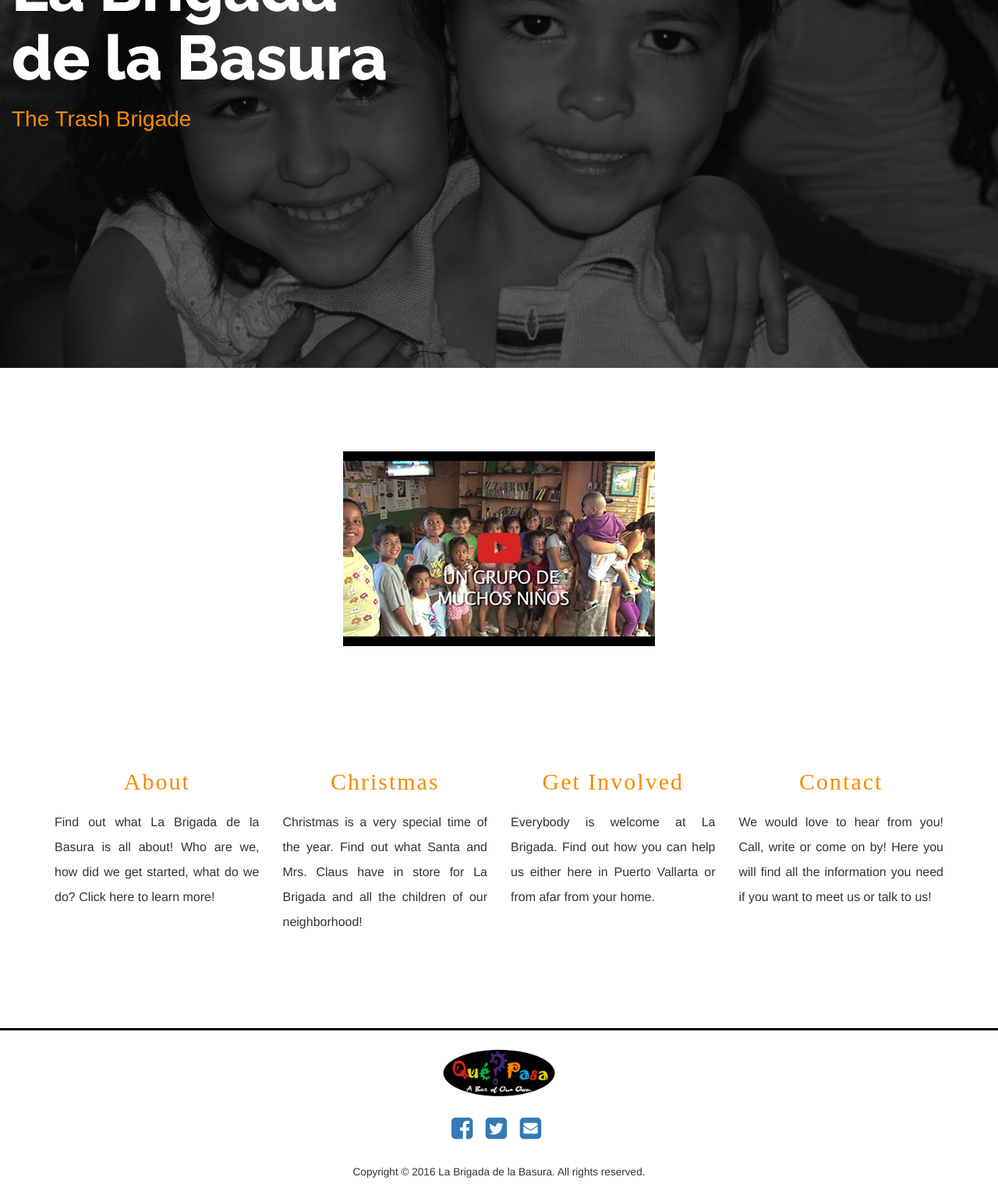
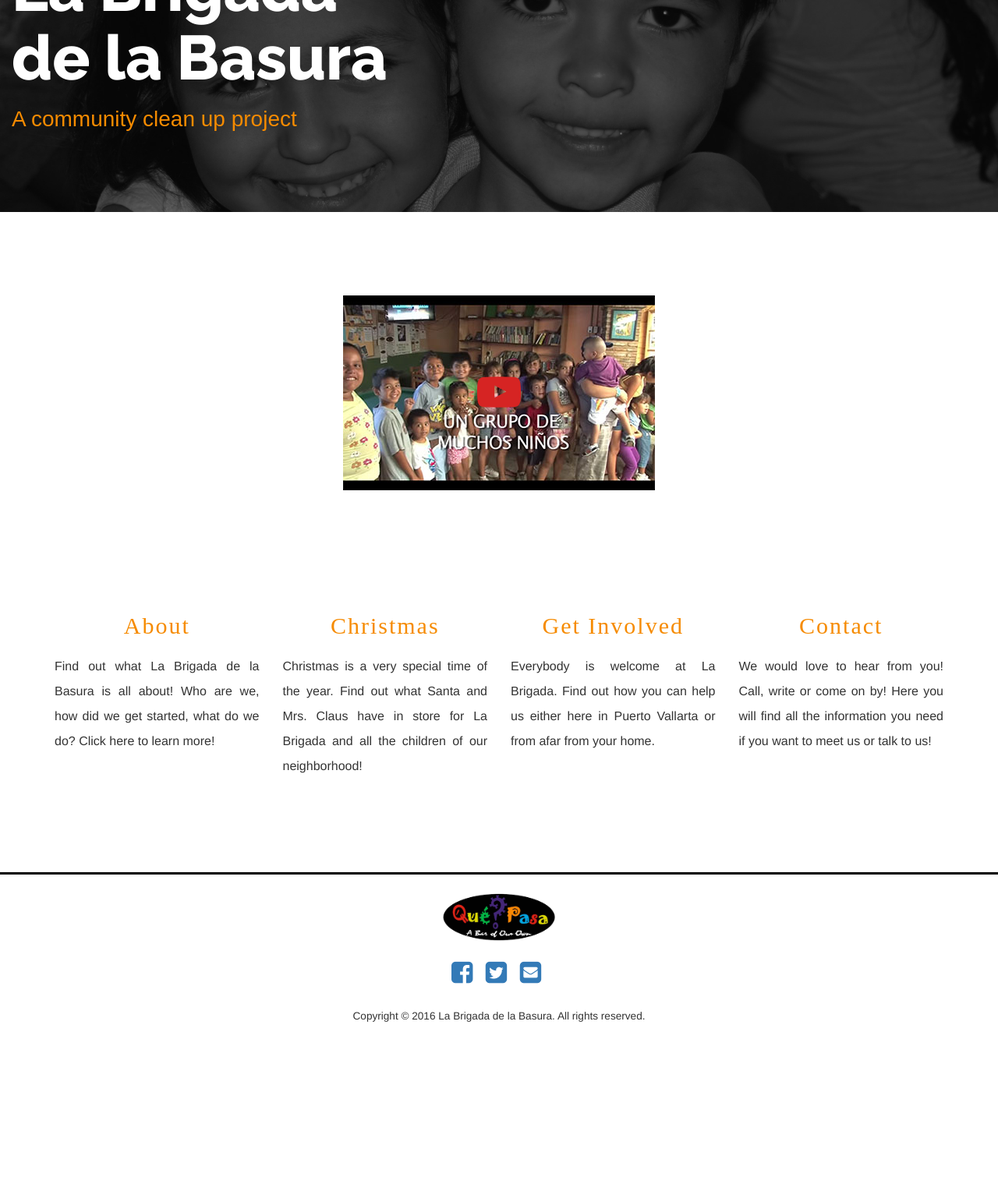
Before and after one commit to rgylling/TrashBrigade, a Jekyll site: the page built from index.html, in a window 1280 px wide, cut to the strip 328-1865 px from the top of the page. Shown: the whole strip at 78% size. Built offline with Jekyll 4.4.1, drawn with Linux system fonts in a browser that asks for light colours; nearby versions of some CDN libraries; a script that is not in the unit is left out; after the commit the page ends 1665 px from its top, so only the background shows below that.

Commit message:
changing background img size

```diff
--- a/css/_layout.scss
+++ b/css/_layout.scss
@@ -31,7 +31,7 @@
 }
 
 .backgroundimg {
-  height: 800px;
+  height: 600px;
   position: relative;
 }
 
@@ -81,7 +81,7 @@
 
 .backgroundimg-1:before {
   background-image: url("../img/covers/ChristmasCover.jpg");
-  background-position: top;
+  background-position: center;
 }
 
 .backgroundimg-2:before {
--- a/index.html
+++ b/index.html
@@ -4,7 +4,7 @@ backgroundImg: 1
 bodyClass: homePage
 js: ['js/navbar.js','js/brigada.js']
 imgText: La Brigada </br> de la Basura
-imgSlogan: The Trash Brigade
+imgSlogan: A community clean up project
 ---
 
 <div class="container">
--- a/js/navbar.js
+++ b/js/navbar.js
@@ -4,7 +4,7 @@ jQuery(document).ready(function($) {
     var scrollPos = $(window).scrollTop(),
       navbar = $('.navbar');
 
-    if (scrollPos > 730) {
+    if (scrollPos > 530) {
       navbar.css('background-color','#f2f2f2');
       $('.navscroll').css({'color' : 'black', 'font-weight': '200'});
       $('.navbar-brand').text('The Trash Brigade');
```
